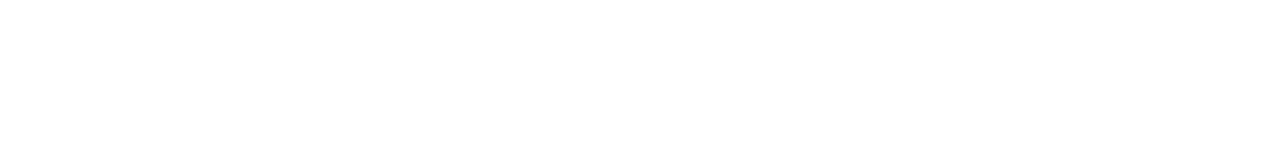
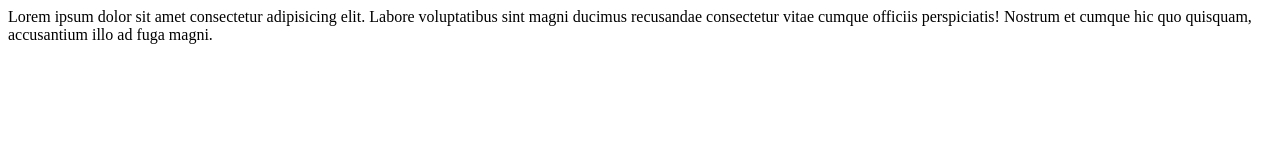
Before and after one commit to jvmsantos13/churrascometro, a plain HTML site: page index.html in a window 1280 px wide. Drawn offline with Linux system fonts and the light colour scheme.

Commit message:
Update index.html

```diff
--- a/index.html
+++ b/index.html
@@ -9,6 +9,6 @@
     <link rel="stylesheet" href="script.js">
 </head>
 <body>
-
+    Lorem ipsum dolor sit amet consectetur adipisicing elit. Labore voluptatibus sint magni ducimus recusandae consectetur vitae cumque officiis perspiciatis! Nostrum et cumque hic quo quisquam, accusantium illo ad fuga magni.
 </body>
 </html>
```
